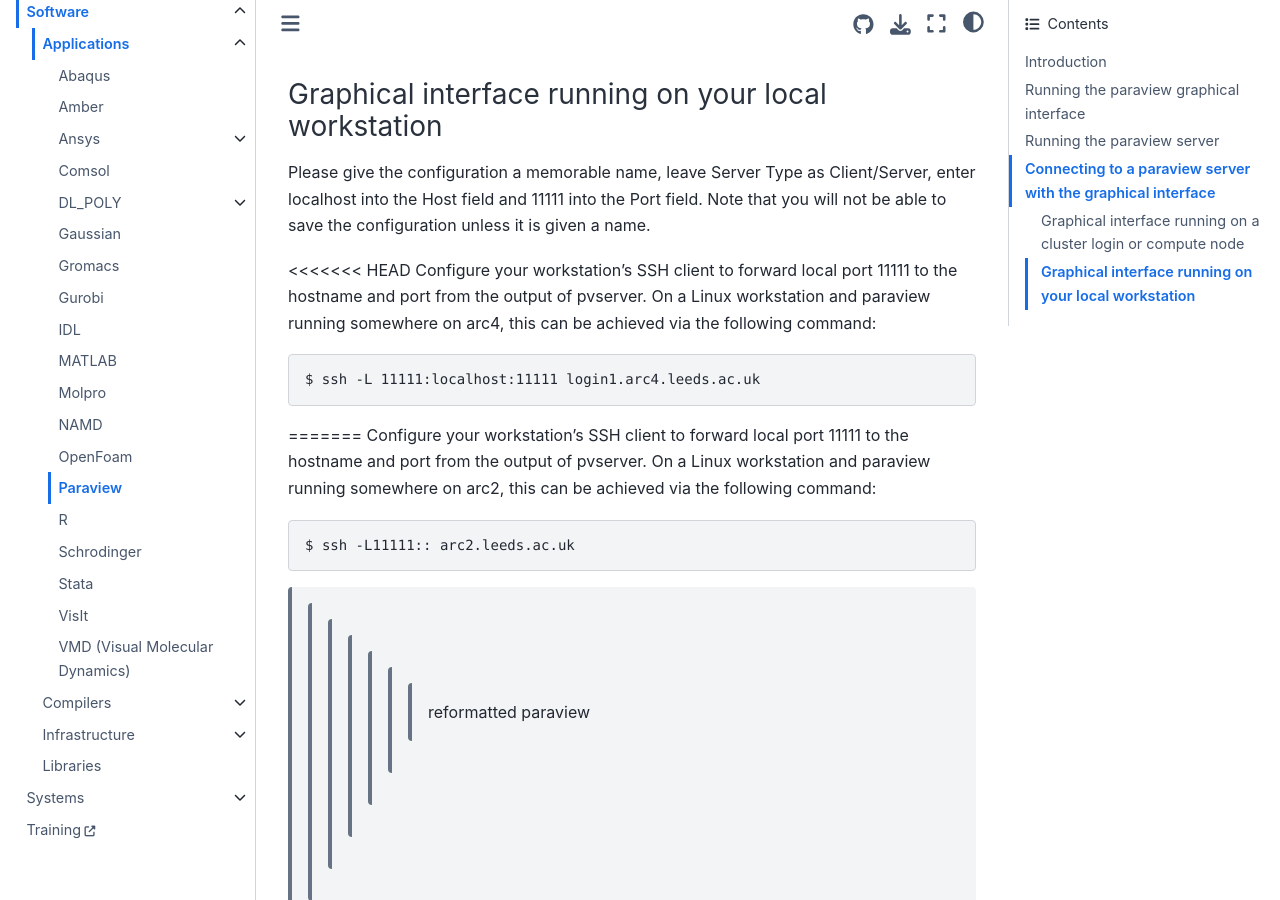
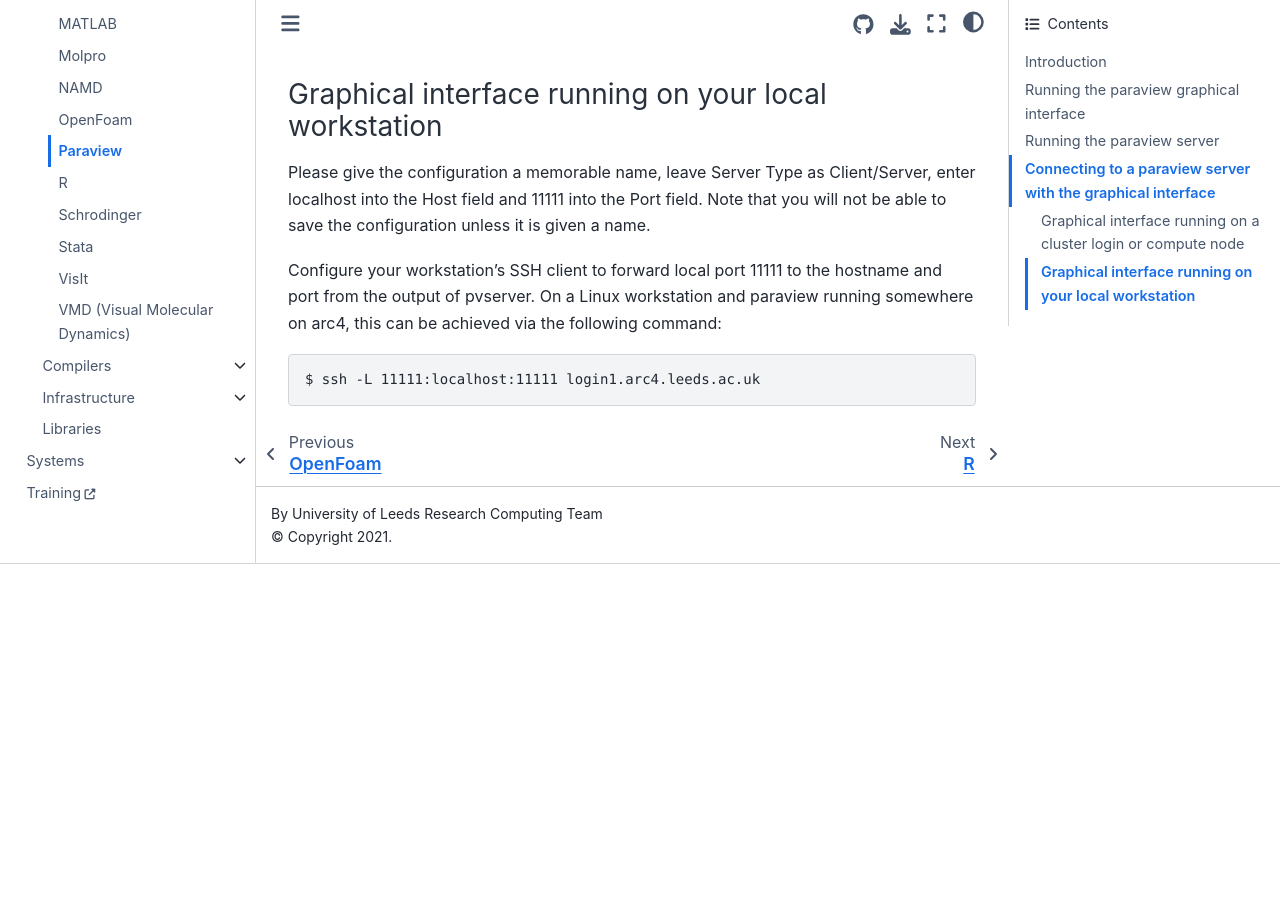
Before and after one commit to foqueiroz/arcdocs.github.io, a Jupyter Book: the page built from book/software/applications/paraview.md, in a window 1280 px wide and 900 px high, scrolled down 3781 px. Built offline with Jupyter Book 1.0.4 settings and Sphinx 7.4.7 and the Sphinx Book theme 1.1.4, drawn with Linux system fonts in a browser that asks for light colours; pages that are not in the unit, such as notebooks, are missing from menus; after the commit the page ends 4345 px from its top, so only the background shows below that.

Commit message:
removing erroneous merge headers

````diff
--- a/book/software/applications/paraview.md
+++ b/book/software/applications/paraview.md
@@ -117,17 +117,9 @@ Please give the configuration a memorable name, and leave Server Type as Client/
 
 Please give the configuration a memorable name, leave Server Type as Client/Server, enter localhost into the Host field and 11111 into the Port field. Note that you will not be able to save the configuration unless it is given a name.
 
-<<<<<<< HEAD
 Configure your workstation's SSH client to forward local port 11111 to
 the hostname and port from the output of pvserver. On a Linux
 workstation and paraview running somewhere on arc4, this can be achieved
 via the following command:
 
     $ ssh -L 11111:localhost:11111 login1.arc4.leeds.ac.uk
-=======
-Configure your workstation's SSH client to forward local port 11111 to the hostname and port from the output of pvserver. On a Linux workstation and paraview running somewhere on arc2, this can be achieved via the following command:
-
-```bash
-$ ssh -L11111:: arc2.leeds.ac.uk
-```
->>>>>>> reformatted paraview
````
